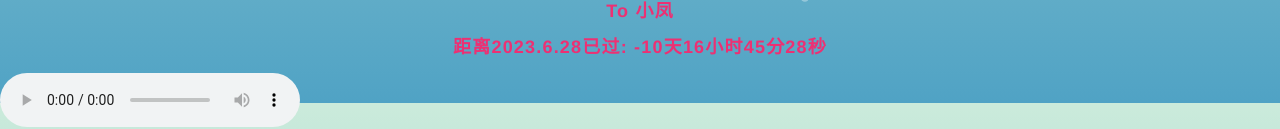
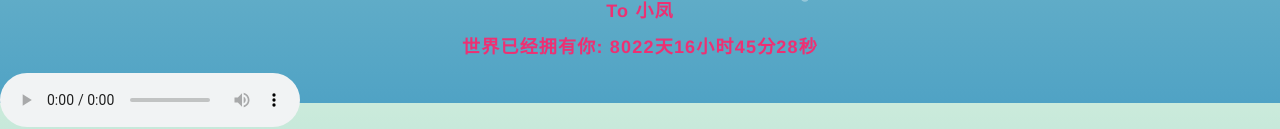
Before and after one commit to paran-ia/xiaoping520happy, a plain HTML site: page index.html in a window 1280 px wide. Shown: the part 697-826 px from the top of the page. Drawn offline with Linux system fonts and the light colour scheme.

Commit message:
Update index.html

```diff
--- a/index.html
+++ b/index.html
@@ -102,13 +102,13 @@
     Happy birthday and everyday！
     <br/>
     To 小凤
-    <br/>距离2023.6.28已过:
+    <br/>世界已经拥有你:
     <span id="span_dt_dt"></span>
 </p>
 <script language="javascript">
     function show_date_time() {
         window.setTimeout("show_date_time()", 1000);
-        BirthDay = new Date("6/28/2023");//这个日期是可以修改的
+        BirthDay = new Date("7/1/2001");//这个日期是可以修改的
         today = new Date();
         timeold = (today.getTime() - BirthDay.getTime());
         sectimeold = timeold / 1000
```
